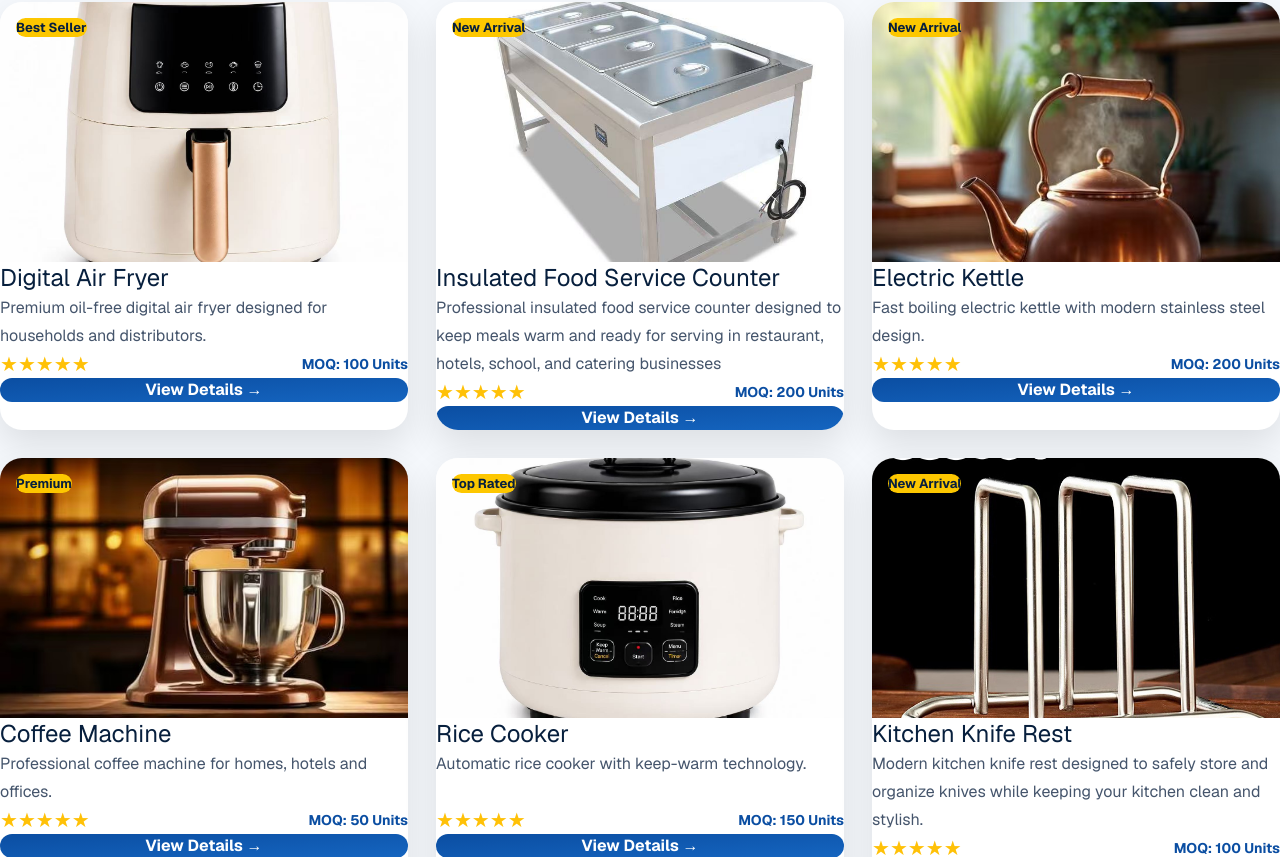
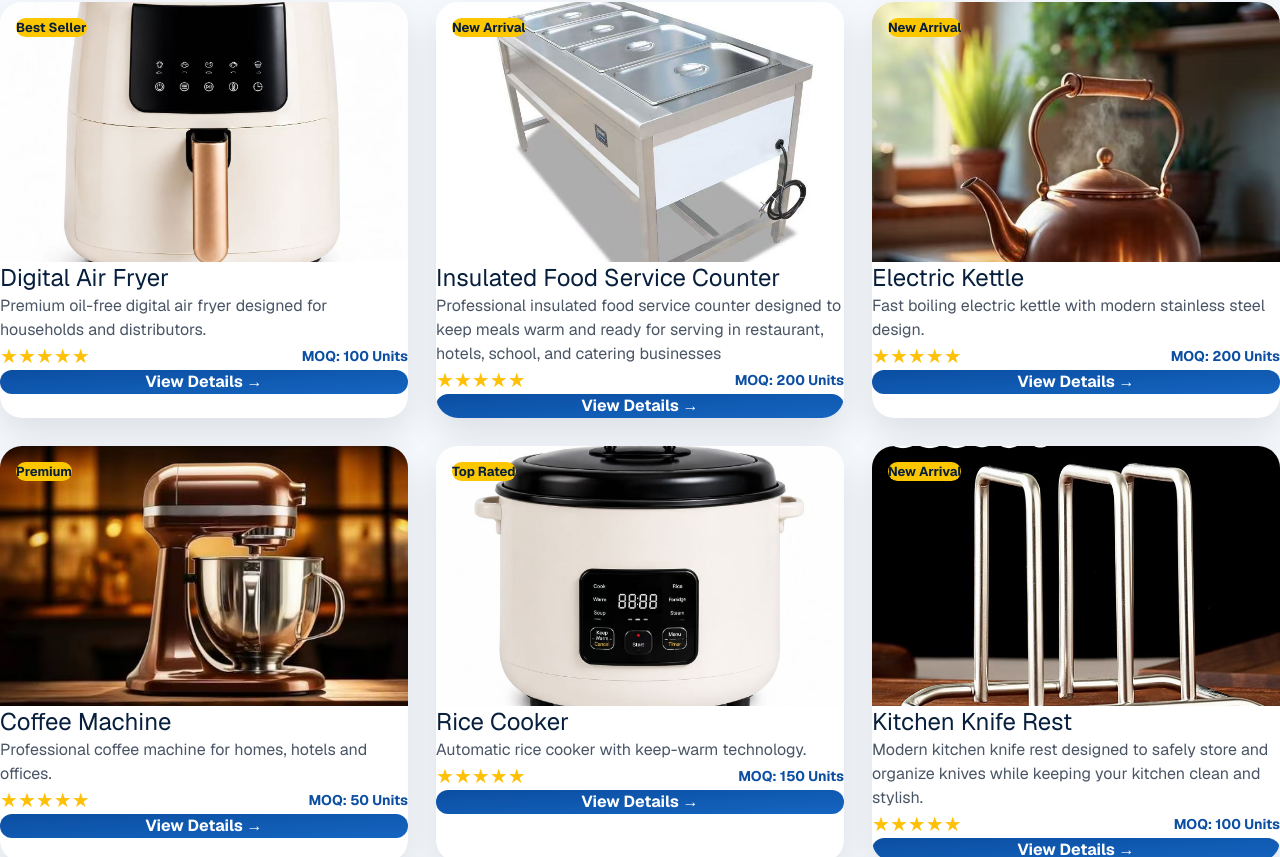
Before and after one commit to zgsgf54w5p-gif/HENGYANG-STAN-TRADE, a Next.js app: page / in a window 1280 px wide. Shown: the part 1943-2800 px from the top of the page. Built offline with nearby package versions, Linux system fonts and the light colour scheme.

Commit message:
Update ProductGrid.tsx

```diff
--- a/components/ProductGrid.tsx
+++ b/components/ProductGrid.tsx
@@ -74,7 +74,7 @@ export default function ProductGrid() {
                   {product.name}
                 </h3>
 
-                <p className="min-h-14 leading-7 text-slate-600">
+                <p className="text-gray-600 line-clamp-6">
                   {product.description}
                 </p >
 
```
